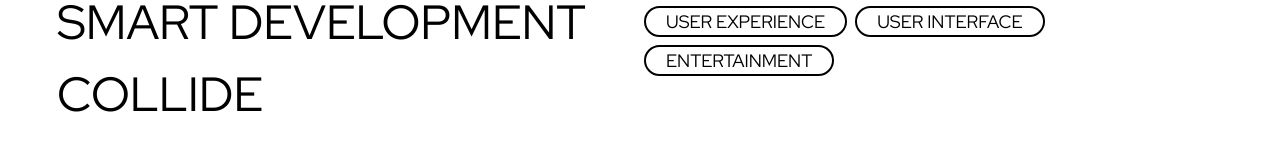
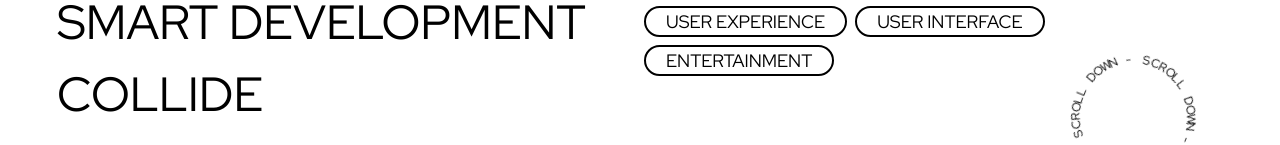
Before and after one commit to mrayandika15/six-maverick-website, a Next.js app: page / in a window 1280 px wide. Shown: the part 2600-2745 px from the top of the page. Built offline with nearby package versions, Linux system fonts and the light colour scheme.

Commit message:
fix(): adjut props color icon

```diff
--- a/src/components/InnovativeSection/index.tsx
+++ b/src/components/InnovativeSection/index.tsx
@@ -2,6 +2,7 @@ import React from 'react';
 import { Box, Heading, AspectRatio, Text, Divider, Flex } from '@chakra-ui/react';
 import { motion } from 'framer-motion';
 import { OutlineButton, SectionLayout } from '@/components';
+import ScrolldownButton from '../core/ScrolldownButton';
 
 const InnovativeSection = () => {
   return (
@@ -120,6 +121,16 @@ const InnovativeSection = () => {
             <OutlineButton>USer experience</OutlineButton>
             <OutlineButton>USer interface</OutlineButton>
             <OutlineButton>Entertainment</OutlineButton>
+            <Box
+              position="absolute"
+              top={2650}
+              right={20}
+            >
+              <ScrolldownButton
+                size="base"
+                color="black"
+              />
+            </Box>
           </Box>
         </Flex>
       </SectionLayout>
--- a/src/components/core/ScrolldownButton/index.tsx
+++ b/src/components/core/ScrolldownButton/index.tsx
@@ -1,34 +1,27 @@
-import {
-  Box,
-  Image,
-  Text,
-  keyframes,
-  usePrefersReducedMotion,
-} from "@chakra-ui/react";
-import React from "react";
+import { Box, Image, Text, keyframes, usePrefersReducedMotion } from '@chakra-ui/react';
+import React from 'react';
 
 const spin = keyframes`from { transform: rotate(0deg); }
 to { transform: rotate(360deg); }`;
 
 type IScrolldownButton = {
-  size?: "base" | "large";
+  size?: 'base' | 'large';
+  color?: 'white' | 'black';
 };
 
-const ScrolldownButton: React.FC<IScrolldownButton> = ({ size = "base" }) => {
-  const scrollDownText = "SCROLL DOWN - SCROLL DOWN - SCROLL DOWN";
+const ScrolldownButton: React.FC<IScrolldownButton> = ({ size = 'base', color }) => {
+  const scrollDownText = '- SCROLL DOWN - SCROLL DOWN - SCROLL DOWN';
 
-  const width = size === "base" ? 133.1 : 261;
+  const width = size === 'base' ? 133.1 : 261;
 
   const prefersReducedMotion = usePrefersReducedMotion();
 
-  const animation = prefersReducedMotion
-    ? undefined
-    : `${spin} infinite 20s linear`;
+  const animation = prefersReducedMotion ? undefined : `${spin} infinite 20s linear`;
 
   return (
     <Box
       w={`${width}px`}
-      h={size === "base" ? "132.96px" : "260.71px"}
+      h={size === 'base' ? '132.96px' : '260.71px'}
       display="flex"
       rounded="full"
       justifyContent="center"
@@ -37,8 +30,8 @@ const ScrolldownButton: React.FC<IScrolldownButton> = ({ size = "base" }) => {
     >
       <Image
         src="/assets/icon/scroll-down.svg"
-        w={size === "base" ? "44.19px" : "86.64px"}
-        h={size === "base" ? "61.34px" : "120.28px"}
+        w={size === 'base' ? '44.19px' : '86.64px'}
+        h={size === 'base' ? '61.34px' : '120.28px'}
       />
       <Box
         position="absolute"
@@ -47,14 +40,15 @@ const ScrolldownButton: React.FC<IScrolldownButton> = ({ size = "base" }) => {
         inset="0"
         animation={animation}
       >
-        {scrollDownText.split("").map((item, index) => (
+        {scrollDownText.split('').map((item, index) => (
           <Text
             position="absolute"
             key={`circle-text-${index}`}
             left="50%"
-            fontSize={size === "base" ? "xs" : "md"}
-            transform={`rotate(${index * 9}deg)`}
+            fontSize={size === 'base' ? 'xs' : 'md'}
+            transform={`rotate(${index * 8.6}deg)`}
             transformOrigin={`0 ${width / 2}px`}
+            color={color}
           >
             {item}
           </Text>
```
